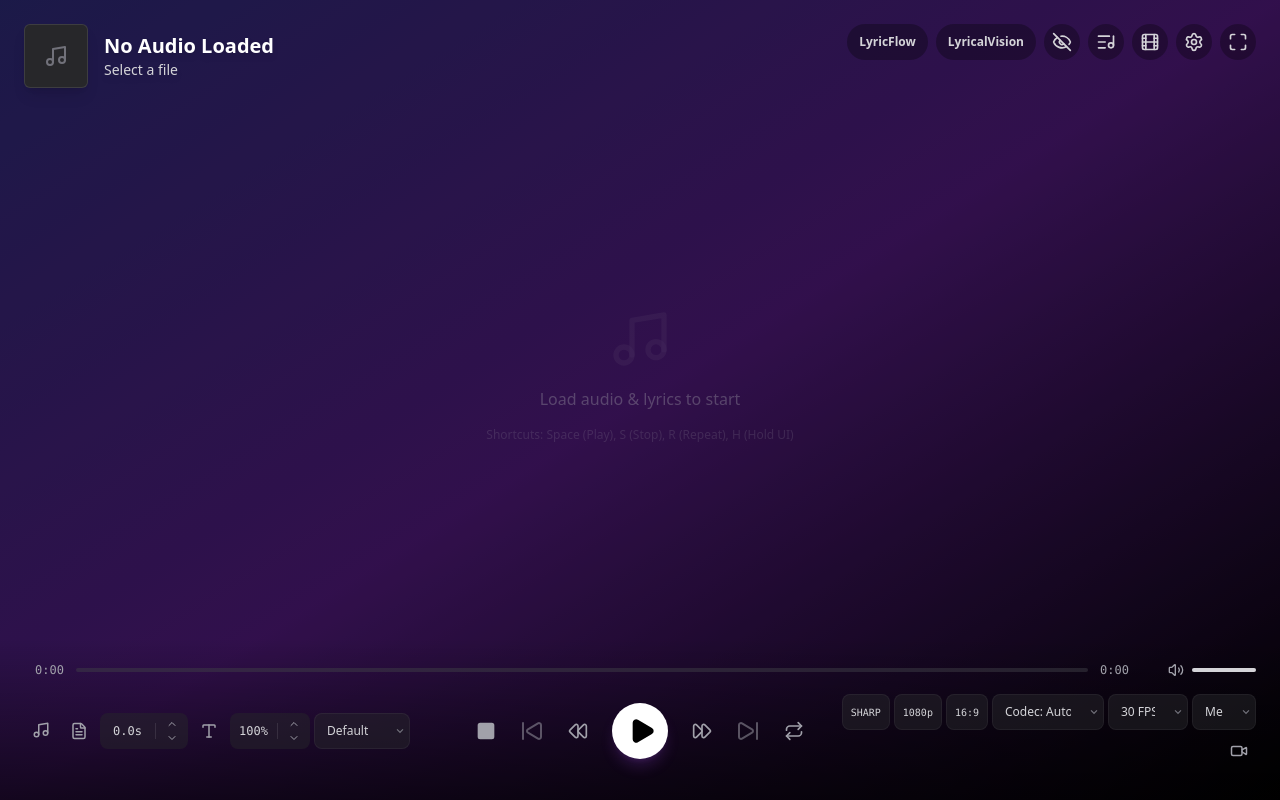
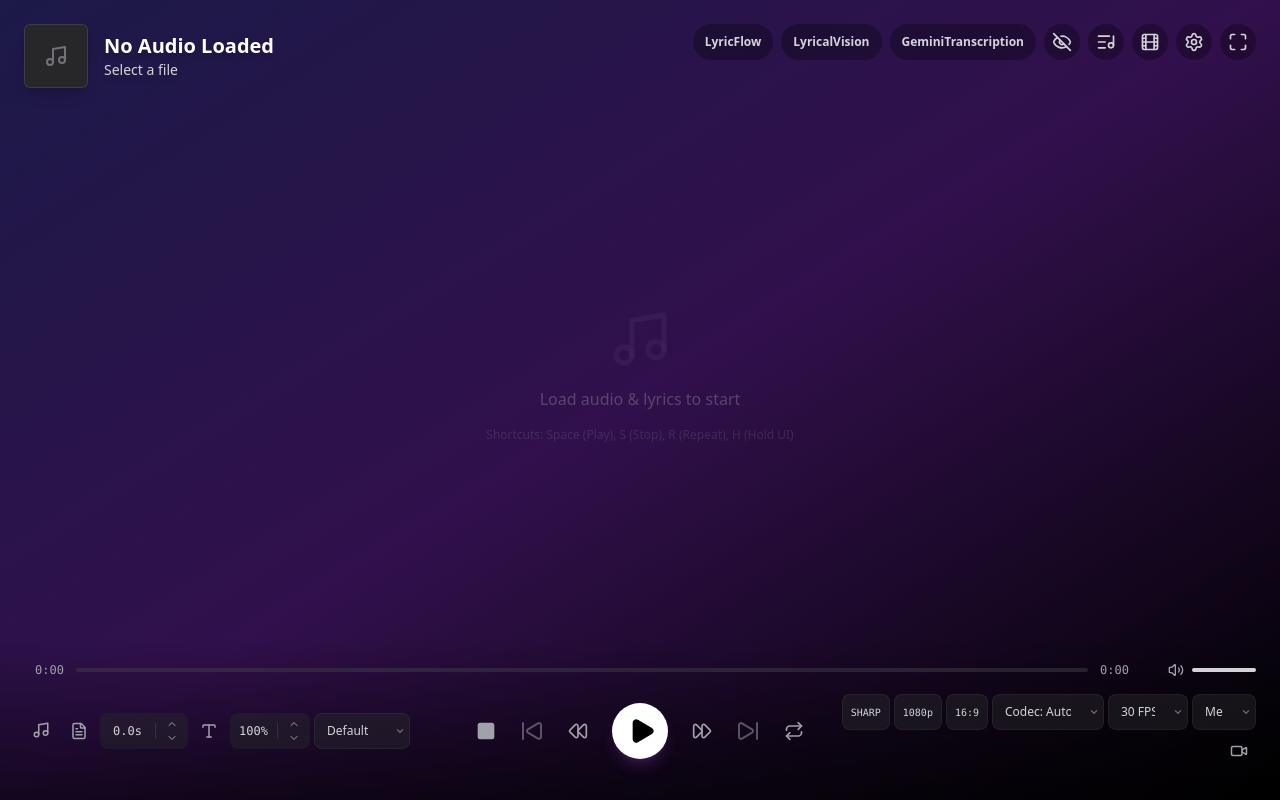
Before and after one commit to dotslashgabut/immersive-audio-player-lyric-video-maker, a React (Vite) app: page / in a window 1280 px wide. Built offline with nearby package versions, Linux system fonts and the light colour scheme; a web font is replaced by a local one.

Commit message:
Update App.tsx

```diff
--- a/App.tsx
+++ b/App.tsx
@@ -1502,6 +1502,15 @@ function App() {
                 className="px-3 py-2 rounded-full transition-colors bg-black/30 text-zinc-300 hover:bg-white/10 text-xs font-bold flex items-center"
               >
                 LyricalVision
+              </a>
+              <a
+                href="https://ai.studio/apps/drive/1IQUhhLIAJ_dYYbcOLni-x8LLk7Py4SSX?fullscreenApplet=true"
+                target="_blank"
+                rel="noopener noreferrer"
+                title="GeminiTranscription - Transcribe, Translate, and Compare Models"
+                className="px-3 py-2 rounded-full transition-colors bg-black/30 text-zinc-300 hover:bg-white/10 text-xs font-bold flex items-center"
+              >
+                GeminiTranscription
               </a>
               <button
                 onClick={() => setBypassAutoHide(!bypassAutoHide)}
```
Lines whose indentation alone changed are shown as unchanged.
